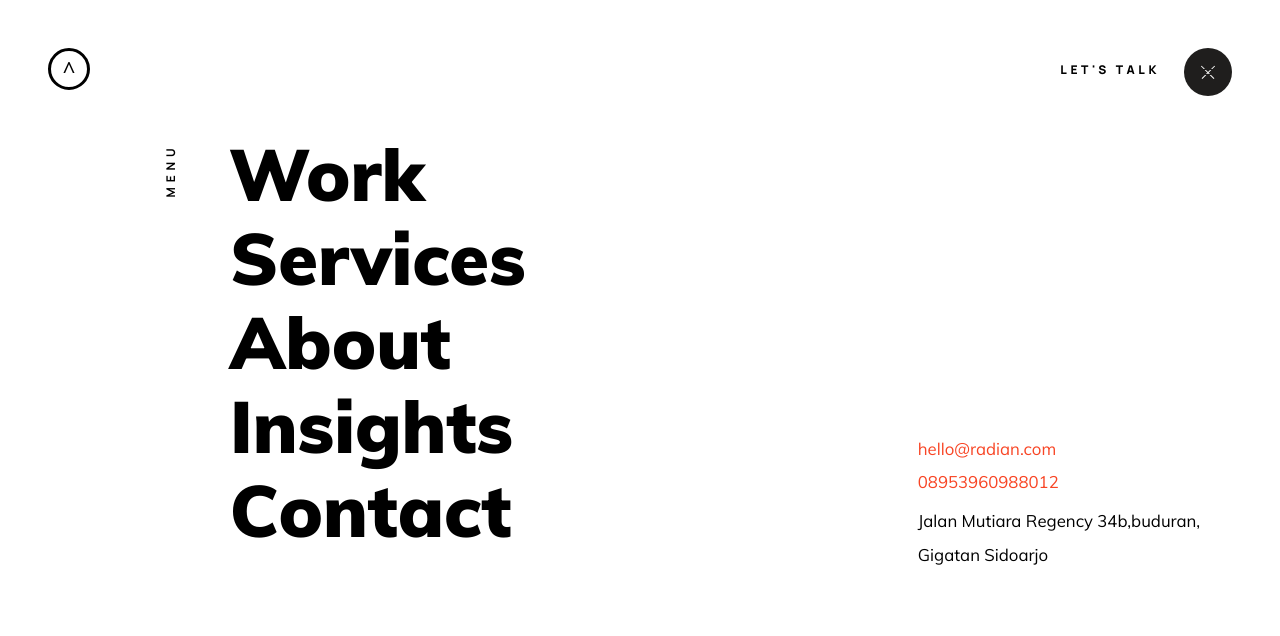
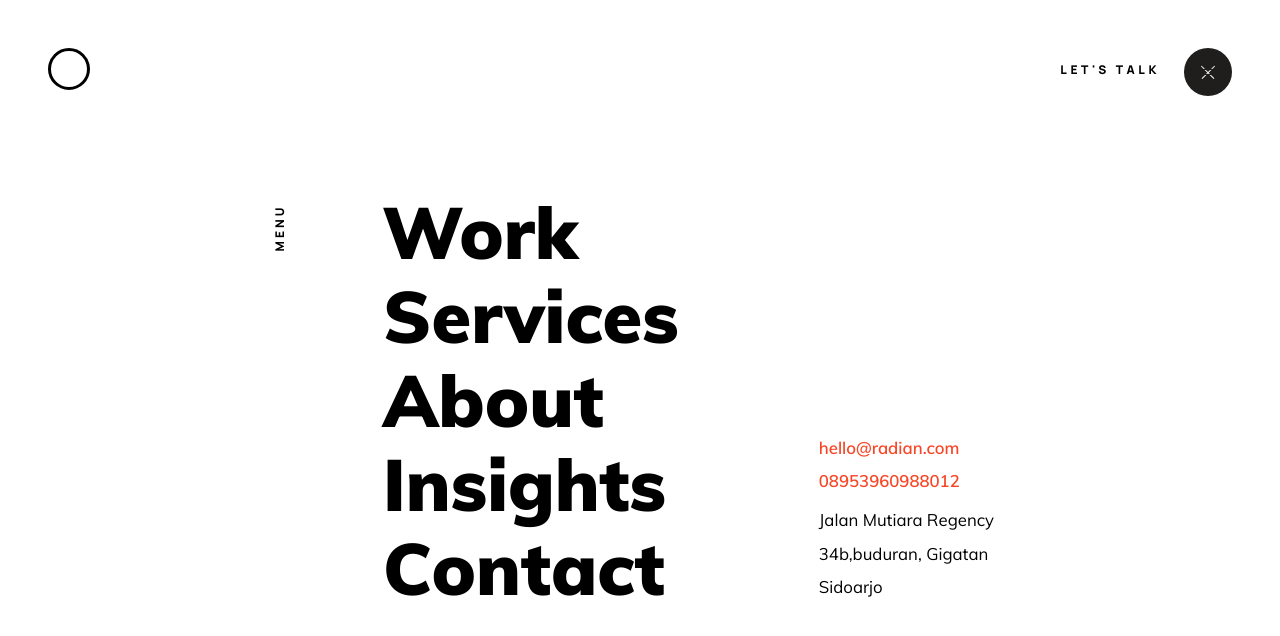
Before and after one commit to SwiftDSG/company-profile-1, a Nuxt app: page / in a window 1280 px wide. Both pictures are taken after a click on the element 1208 px from the left and 72 px from the top of the page. Shown: the top 636 px of the page. Built offline with nearby package versions, Linux system fonts and the light colour scheme.

Commit message:
Update index.vue

```diff
--- a/pages/index.vue
+++ b/pages/index.vue
@@ -9,7 +9,7 @@
     </div>
     <div ref="mainContent" class="content">
       <div ref="header" class="header">
-        <div ref="companyName" class="title" @click="menuHandler">REDIAN</div>
+        <div ref="companyName" class="title" @click="menuHandler">Redian</div>
         <div class="menu-btn" @click="menuHandler">
           <div ref="menuBtnBg" class="background">
             <div class="bar bar-1"></div>
@@ -49,11 +49,13 @@
     <div ref="menuBg" class="menu-bg"></div>
     <div ref="menucontent" class="content">
       <div class="header-menu">
-        <div class="button-exit" >^</div>
+        <div class="button-exit"></div>
         <div class="desc">LET'S TALK</div>
       </div>
       <div class="body-menu">
-        <div class="sub-menu">MENU</div>
+        <div class="sub-menu">
+          <span class="text">MENU</span>
+        </div>
         <div ref="menulist" class="menu-list">
           <div class="menu-word">
             <span class="number">01</span>
@@ -98,7 +100,7 @@ export default {
     return {
       menuAnim: null,
       heroGreet: 'WE ARE REDIAN',
-      heroTitle: 'The digital agency you\'ll need.',
+      heroTitle: 'The only digital agency you\'ll need.',
       mediaQuery: null
     }
   },
@@ -360,9 +362,8 @@ export default {
       .title{
         z-index: 2;
         position: relative;
-        display: fixed;
         color:white;
-        font-family: 'Manrope';
+        font-family: 'Raleway';
         font-size: 1.2rem;
         font-weight: 800;
       }
@@ -516,10 +517,12 @@ export default {
       opacity: 0;
       position: fixed;
       flex-direction: column;
-      justify-content: flex-start;
+      justify-content: center;
       align-items: flex-start;
       .header-menu{
-        position: relative;
+        position: absolute;
+        top: 0;
+        left: 0;
         display: flex;
         width: 100vw;
         padding: 2rem;
@@ -553,23 +556,26 @@ export default {
         }
       }
       .body-menu{
-        display: flex;
         position: relative;
         width: 100vw;
-        height: 80vh;
-        flex-direction: row;
+        padding: 0 20vw;
+        display: flex;
         justify-content: flex-start;
-        margin-left: 5rem;
-        align-items: flex-start;
+        align-items: center;
         .sub-menu{
+          position: relative;
+          height: 100%;
+          margin-right: 3rem;
           display: flex;
-          position: relative;
-          padding-right: 2rem;
-          transform: rotate(270deg);
-          font-size: 0.5rem;
-          font-family: 'Manrope';
-          letter-spacing: 0.2rem;
-          font-weight: bold;
+          justify-content: flex-start;
+          align-items: flex-start;
+          span.text {
+            font-size: 0.5rem;
+            transform: rotate(270deg) translateX(-50%);
+            font-family: 'Manrope';
+            letter-spacing: 0.125rem;
+            font-weight: 800;
+          }
         }
         .menu-list{
           display: flex;
@@ -578,16 +584,17 @@ export default {
           justify-content: flex-start;
           align-items: flex-start;
           .menu-word {
+            cursor: pointer;
+            user-select: none;
+            position: relative;
+            height: 100%;
+            margin-bottom: 0.5rem;
             display: flex;
-            position: relative;
-            width: 12rem;
-            height: 100%;
+            justify-content: flex-start;
+            align-items: flex-start;
             opacity: 0;
             transform: translateX(-2rem);
-            padding-bottom: 0.5rem;
-            justify-content: flex-start;
-            align-items: flex-start;
-            .name{
+            span.name{
               display: flex;
               position: relative;
               font-size: 3rem;
@@ -597,7 +604,7 @@ export default {
               transform: translateX(-0.5rem);
               transition: 0.5s transform;
             }
-            .number {
+            span.number {
               display: flex;
               position: relative;
               justify-content: flex-start;
@@ -622,15 +629,20 @@ export default {
               }
 
             }
+            &:last-child {
+              margin-bottom: 0;
+            }
           }
         }
         .company-info{
+          position: relative;
+          width: 15vw;
+          height: 100%;
+          margin-left: 10vw;
           display: flex;
-          position: relative;
           flex-direction: column;
-          left: 17rem;
-          top: 12.5rem;
-          width: 13rem;
+          justify-content: flex-end;
+          align-items: flex-start;
           .company {
             display: flex;
             position: relative;
@@ -638,6 +650,7 @@ export default {
             padding-bottom: 0.5rem;
             font-family: 'Mulish';
             font-size: 0.7rem;
+            font-weight: 600;
           }
           .address{
             display: flex;
@@ -645,9 +658,6 @@ export default {
             font-family: 'Mulish';
             font-size: 0.7rem;
             line-height: 2;
-          }
-          .social-media{
-
           }
         }
       }
```
